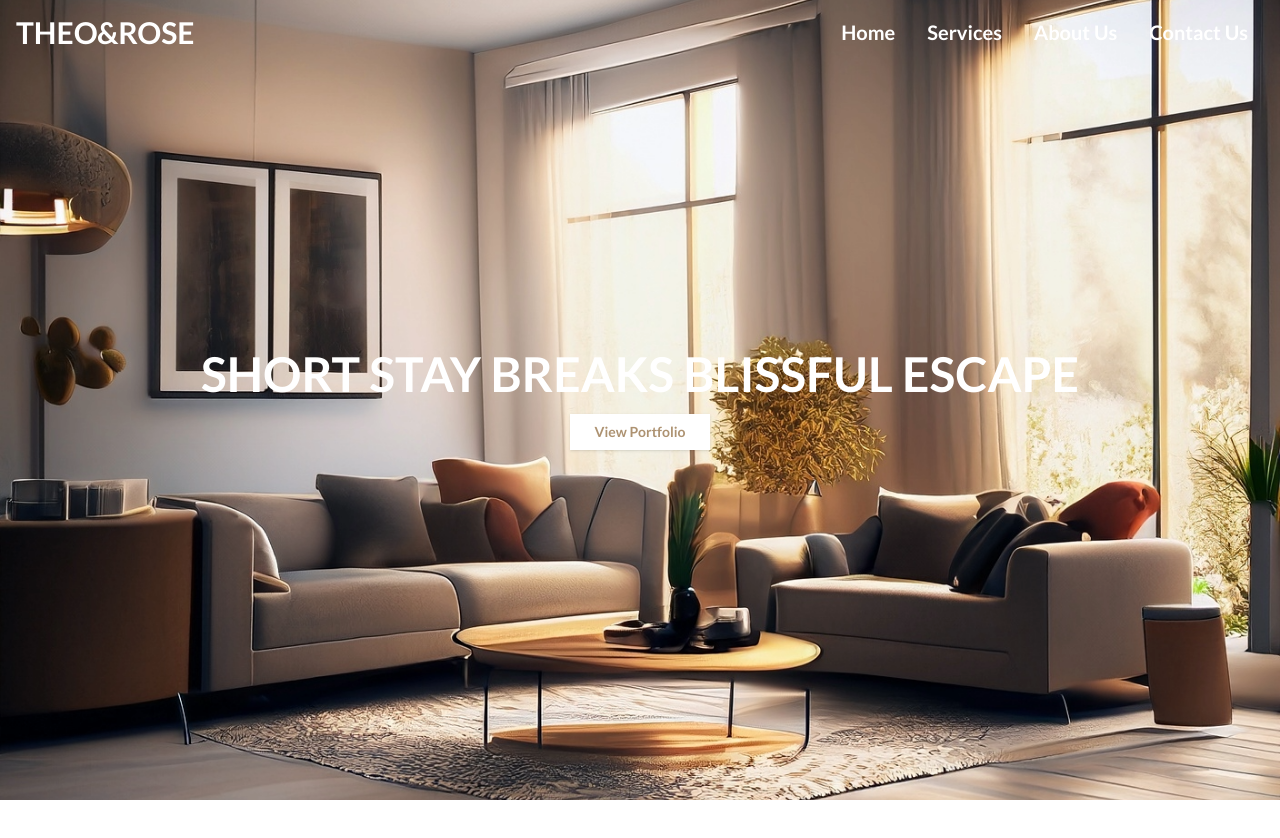
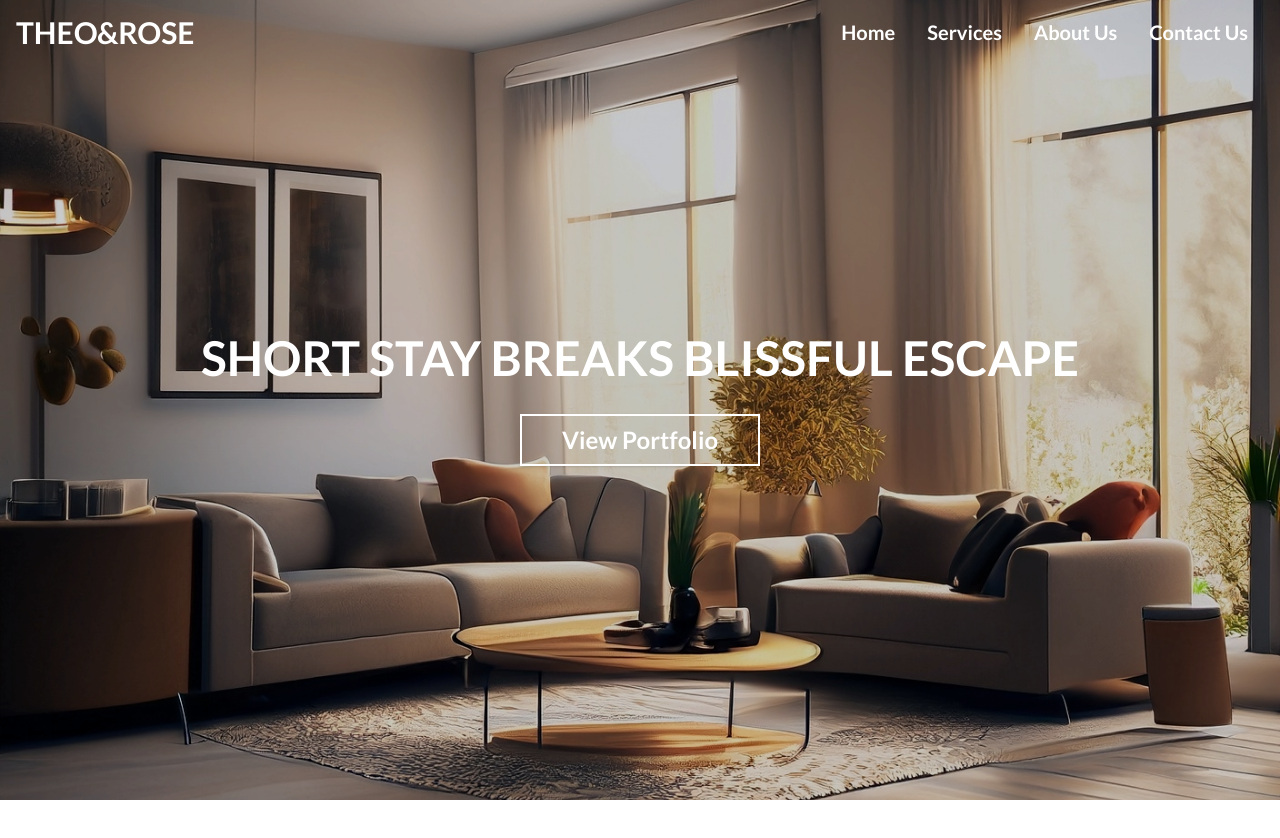
Before and after one commit to GabdaSilva07/theo-rose, a Next.js app: page / in a window 1280 px wide. Shown: the top 838 px of the page. Built offline with nearby package versions, Linux system fonts and the light colour scheme.

Commit message:
added overlay and btn

```diff
--- a/src/components/Hero/Hero.tsx
+++ b/src/components/Hero/Hero.tsx
@@ -1,23 +1,24 @@
 import Image from "next/image";
 import {SiteConfig} from "@/Config/siteConfig";
 import {Button} from "@/components/ui/button";
+import {cn} from "@/lib/utils";
 
 
 type THero = SiteConfig['hero']
 
 
-export function Hero({title, btn, images} : THero) {
+export function Hero({ title, btn, images }: THero) {
+
     return (
         <div className="absolute top-0 flex h-screen w-screen flex-col items-center justify-center bg-black">
 
-            {/* Image */}
-            <Image className="absolute h-screen w-screen object-cover object-center" src={images[0].src} alt={images[0].alt} priority fill/>
+            <Image className="absolute h-screen w-screen object-cover object-center" src={images[0].src} alt={images[0].alt} priority fill />
 
-            {/* Title */}
+            <div className="absolute h-screen w-screen bg-black opacity-20"></div>
+
             <h1 className="relative z-10 mb-4 text-5xl font-bold text-white">{title}</h1>
 
-
-            <Button className="relative z-10 bg-white px-6 py-2 text-primary transition duration-300">
+            <Button className={cn(`relative z-10 mt-4 border-2 border-white bg-transparent text-2xl text-white transition-colors duration-300 hover:bg-white md:px-10 md:py-6 md:hover:text-primary`)}>
                 {btn}
             </Button>
         </div>
```
